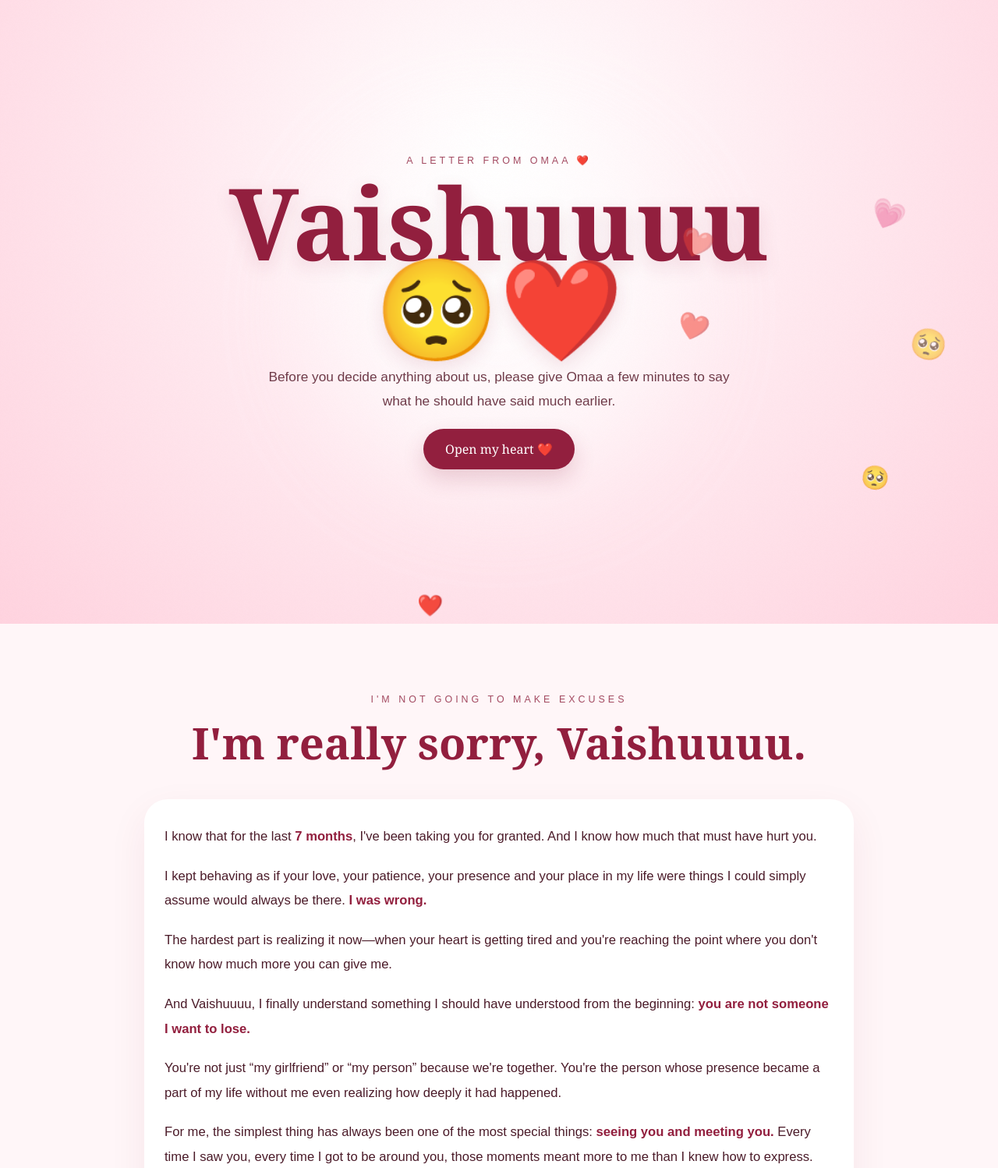
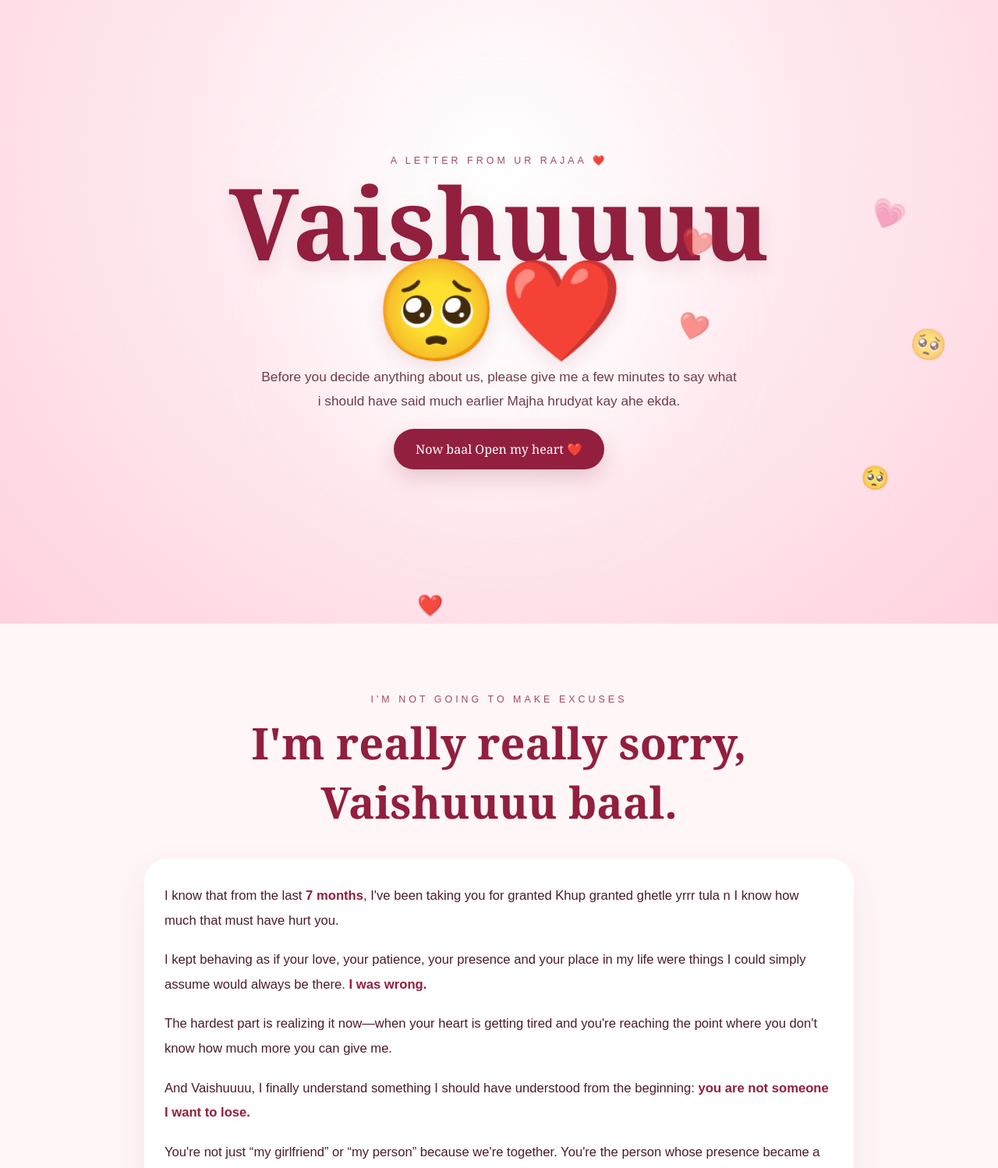
Before and after one commit to Omkarkadam24/Vaishuuuuomaaa2413, a plain HTML site: page index.html in a window 1280 px wide. Shown: the top 1498 px of the page at 78% size. Drawn offline with Linux system fonts and the light colour scheme.

Commit message:
Update index.html

```diff
--- a/index.html
+++ b/index.html
@@ -58,20 +58,20 @@ footer{text-align:center;padding:38px 20px;background:#5e1429;color:#ffeaf0;font
 <header class="hero">
 <div class="glow"></div>
 <div class="hero-content">
-<div class="eyebrow">A letter from Omaa ❤️</div>
+<div class="eyebrow">A letter from ur Rajaa ❤️</div>
 <h1>Vaishuuuu🥺❤️</h1>
-<p>Before you decide anything about us, please give Omaa a few minutes to say what he should have said much earlier.</p>
-<a class="btn" href="#letter">Open my heart ❤️</a>
+<p>Before you decide anything about us, please give me a few minutes to say what i should have said much earlier Majha hrudyat kay ahe ekda.</p>
+<a class="btn" href="#letter"> Now baal Open my heart ❤️</a>
 </div>
 </header>
 
 <section id="letter">
 <div class="section-title">
 <div class="eyebrow">I'm not going to make excuses</div>
-<h2>I'm really sorry, Vaishuuuu.</h2>
+<h2>I'm really really sorry, Vaishuuuu baal.</h2>
 </div>
 <div class="card letter">
-<p>I know that for the last <span class="em">7 months</span>, I've been taking you for granted. And I know how much that must have hurt you.</p>
+<p>I know that from the last <span class="em">7 months</span>, I've been taking you for granted Khup granted ghetle yrrr tula n I know how much that must have hurt you.</p>
 <p>I kept behaving as if your love, your patience, your presence and your place in my life were things I could simply assume would always be there. <span class="em">I was wrong.</span></p>
 <p>The hardest part is realizing it now—when your heart is getting tired and you're reaching the point where you don't know how much more you can give me.</p>
 <p>And Vaishuuuu, I finally understand something I should have understood from the beginning: <span class="em">you are not someone I want to lose.</span></p>
```
